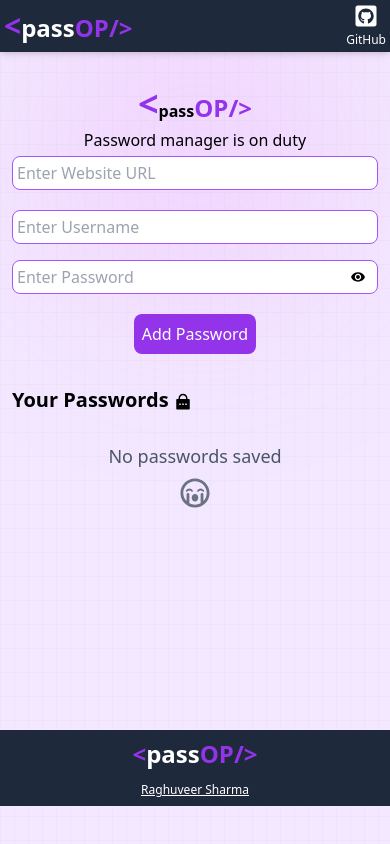
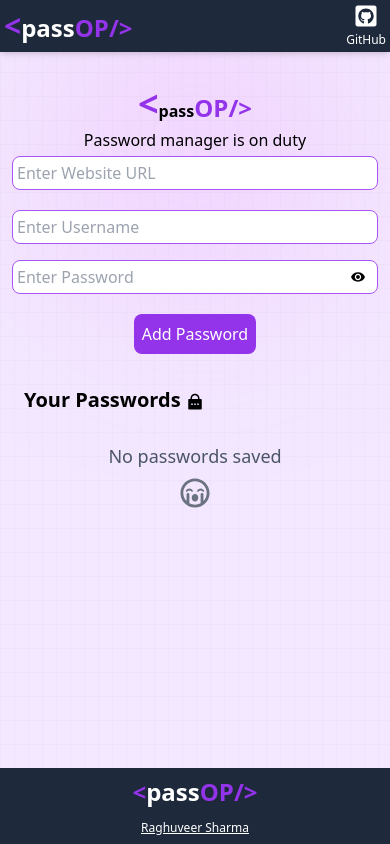
Before and after one commit to raghuveeersharma/password_manager, a React (Vite) app in the folder front/: page / in a window 390 px wide. Built offline with nearby package versions, Linux system fonts and the light colour scheme; some icons are missing.

Commit message:
edit css

```diff
--- a/front/src/App.jsx
+++ b/front/src/App.jsx
@@ -10,7 +10,7 @@ function App() {
   return (
     <>
       <Navbar />
-      <div className="min-h-[78vh]">
+      <div className="min-h-[85vh]">
         {" "}
         <Manager />
       </div>
--- a/front/src/components/Footer.jsx
+++ b/front/src/components/Footer.jsx
@@ -2,8 +2,8 @@ import React from "react";
 
 const Footer = () => {
   return (
-    <footer className="bg-slate-800 p-2 text-white">
-      <div className="flex flex-col md:flex-col items-center max-w-5xl mx-auto space-y-3 md:space-y-0">
+    <footer className="bg-slate-800 p-2 text-white fixed bottom-0 left-0 w-full">
+      <div className="flex flex-col items-center max-w-5xl mx-auto space-y-3">
         {/* Logo */}
         <div className="logo font-bold text-2xl md:text-4xl flex justify-center md:justify-start">
           <span className="text-purple-600">&lt;</span>
@@ -12,7 +12,7 @@ const Footer = () => {
         </div>
 
         {/* Developer Link */}
-        <div className="text-xs md:text-sm underline hover:scale-105 cursor-pointer text-center ">
+        <div className="text-xs md:text-sm underline hover:scale-105 cursor-pointer text-center">
           <a
             href="https://www.linkedin.com/in/raghuveer-sharma-810124252/"
             target="_blank"
--- a/front/src/components/Manager.jsx
+++ b/front/src/components/Manager.jsx
@@ -70,9 +70,10 @@ const Manager = () => {
           pass
           <span className="text-purple-600 text-2xl">OP/&gt;</span>
         </div>
-        <div className="text-center text-black mt-1">
+        <div className="text-center text-black mt-1 relative">
           <p>
             Password manager is on duty{" "}
+            <span className="absolute">
               <lord-icon
                 src="https://cdn.lordicon.com/pdwpcpva.json"
                 trigger="loop"
@@ -80,6 +81,7 @@ const Manager = () => {
                 colors="primary:#ffc738,secondary:#7166ee,tertiary:#b26836"
                 style={{ width: "23px", height: "23px" }}
               ></lord-icon>
+            </span>
           </p>
         </div>
         <div className="flex flex-col gap-5 text-black mt-1">
@@ -128,7 +130,7 @@ const Manager = () => {
         </div>
       </form>
       <div className="container mx-auto mt-5 max-w-4xl">
-        <h1 className="text-xl font-bold ml-3">
+        <h1 className="text-xl font-bold ml-6 md:ml-3">
           Your Passwords <RiLockPasswordFill className="inline-block text-lg" />
         </h1>
         <TableComponent
```
Lines whose indentation alone changed are shown as unchanged.
